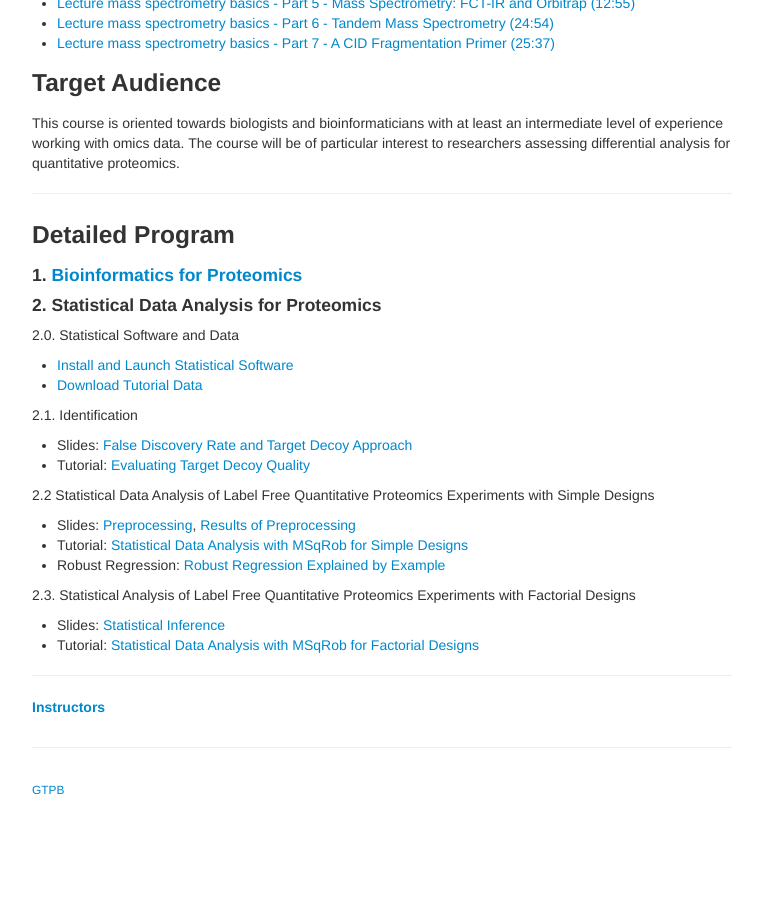
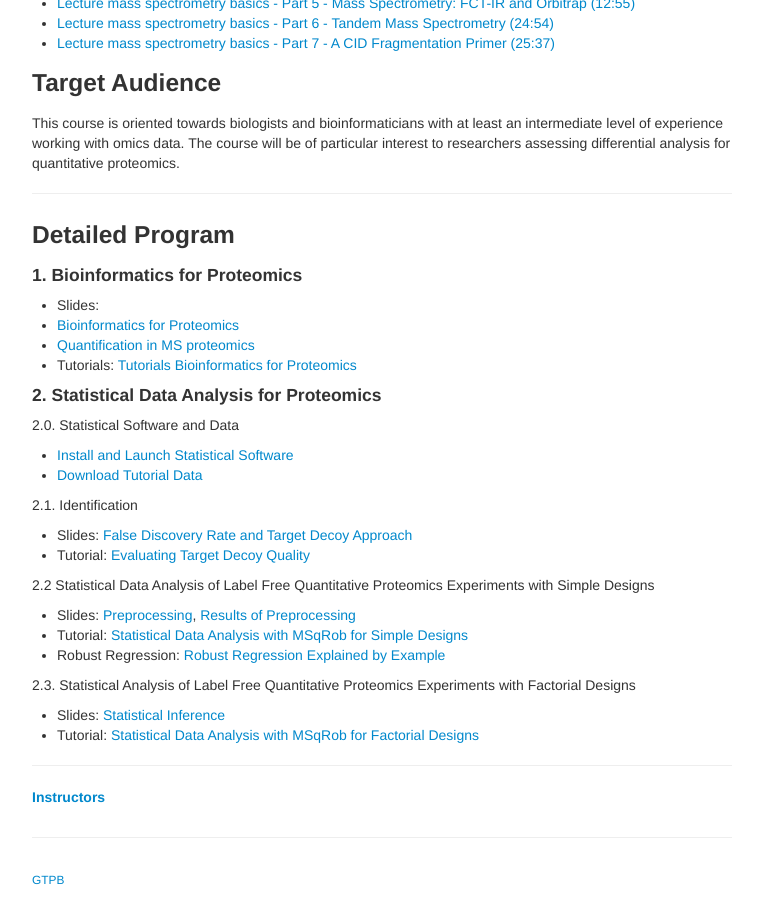
Before and after one commit to statOmics/pda19-20, a Jekyll site: the page built from docs/index.md, in a window 1280 px wide and 900 px high, scrolled down 898 px. Shown: the whole window, without its empty margins (258-1021 px from the left). Built offline with Jekyll 4.4.1, drawn with Linux system fonts in a browser that asks for light colours; before the commit the page ends 1708 px from its top, so only the background shows below that.

Commit message:
Add Slides Lennart

```diff
--- a/docs/index.md
+++ b/docs/index.md
@@ -28,7 +28,12 @@ This course is oriented towards biologists and bioinformaticians with at least a
 ---
 ### Detailed Program
 
-#### 1. [Bioinformatics for Proteomics](https://compomics.com/bioinformatics-for-proteomics/)
+#### 1. Bioinformatics for Proteomics
+
+- Slides:
+ * [Bioinformatics for Proteomics](martens_proteomics_bioinformatics_20180529.pdf)
+ * [Quantification in MS proteomics](martens_proteomics_quantification_20180530.pdf)
+- Tutorials: [Tutorials Bioinformatics for Proteomics](https://compomics.com/bioinformatics-for-proteomics/)
 
 #### 2. Statistical Data Analysis for Proteomics
 
```
Also changed, not shown: 3 other files.
